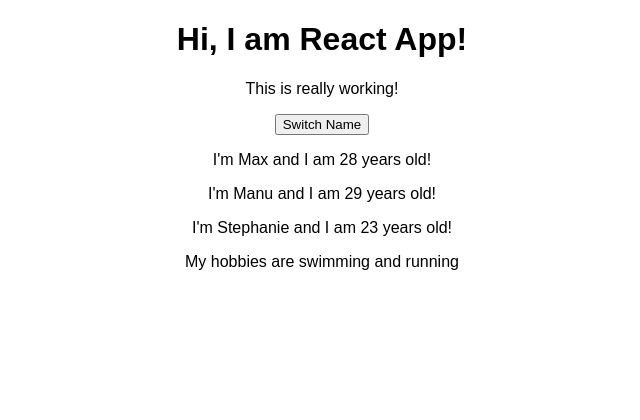
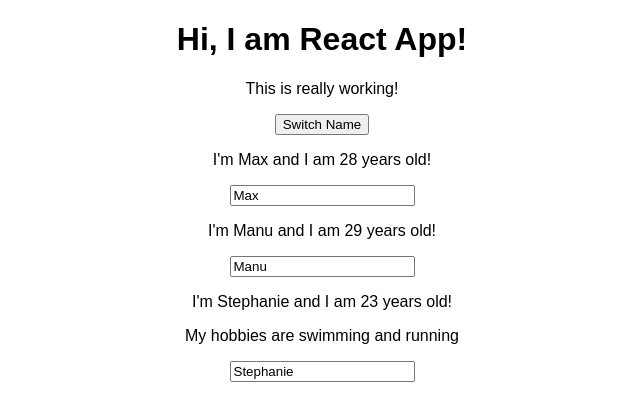
Before and after one commit to gabifija/react-redux-app, a React (Create React App) app: page / in a window 1280 px wide. Shown: the top 420 px of the page, without its empty margins (318-958 px from the left). Built offline with nearby package versions, Linux system fonts and the light colour scheme.

Commit message:
Added two way binding

```diff
--- a/src/App.js
+++ b/src/App.js
@@ -21,6 +21,16 @@
 		})
 	}
 
+	nameChangedHandler = (event) => {
+		this.setState({
+			persons: [
+				{ name: 'Max', age: 28},
+				{ name: event.target.value, age: 29},
+				{ name: 'Stephanie', age: 26}
+			]
+		})
+	}
+
   	render() {
     	return (
       		<div className="App">
@@ -34,7 +44,8 @@
         		<Person
         			name={this.state.persons[1].name}
         			age={this.state.persons[1].age}
-        			click={this.switchNameHandler.bind(this, 'Joanna')} />
+        			click={this.switchNameHandler.bind(this, 'Joanna')}
+        			changed={this.nameChangedHandler} />
         		<Person
         			name={this.state.persons[2].name}
         			age={this.state.persons[2].age}>My hobbies are swimming and running</Person>
--- a/src/Person/Person.js
+++ b/src/Person/Person.js
@@ -5,6 +5,7 @@
   	<div>
   		<p onClick={props.click}>I'm {props.name} and I am {props.age} years old!</p>
   		<p>{props.children}</p>
+  		<input type="text" onChange={props.changed} value={props.name} />
   	</div>
   )
 };
```
